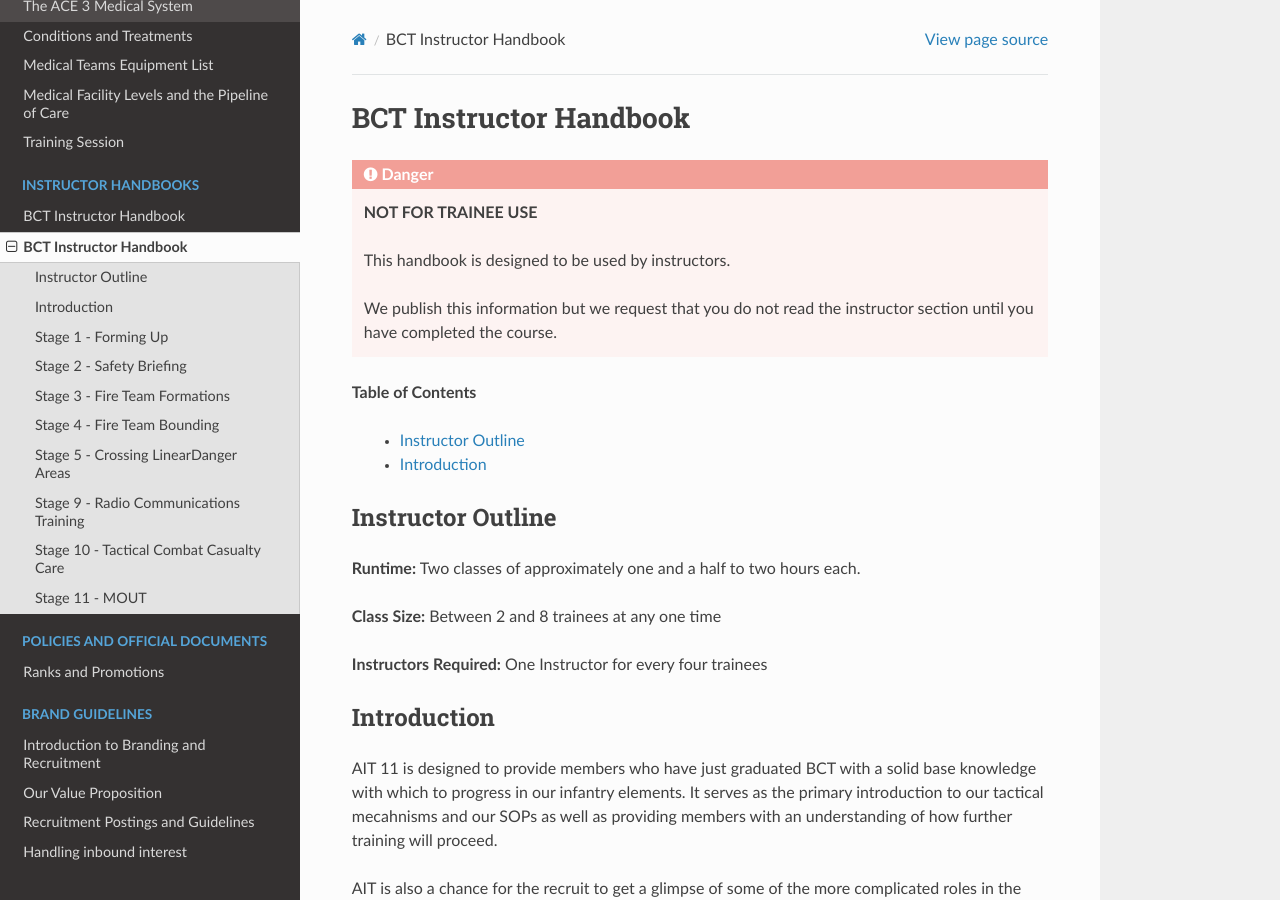
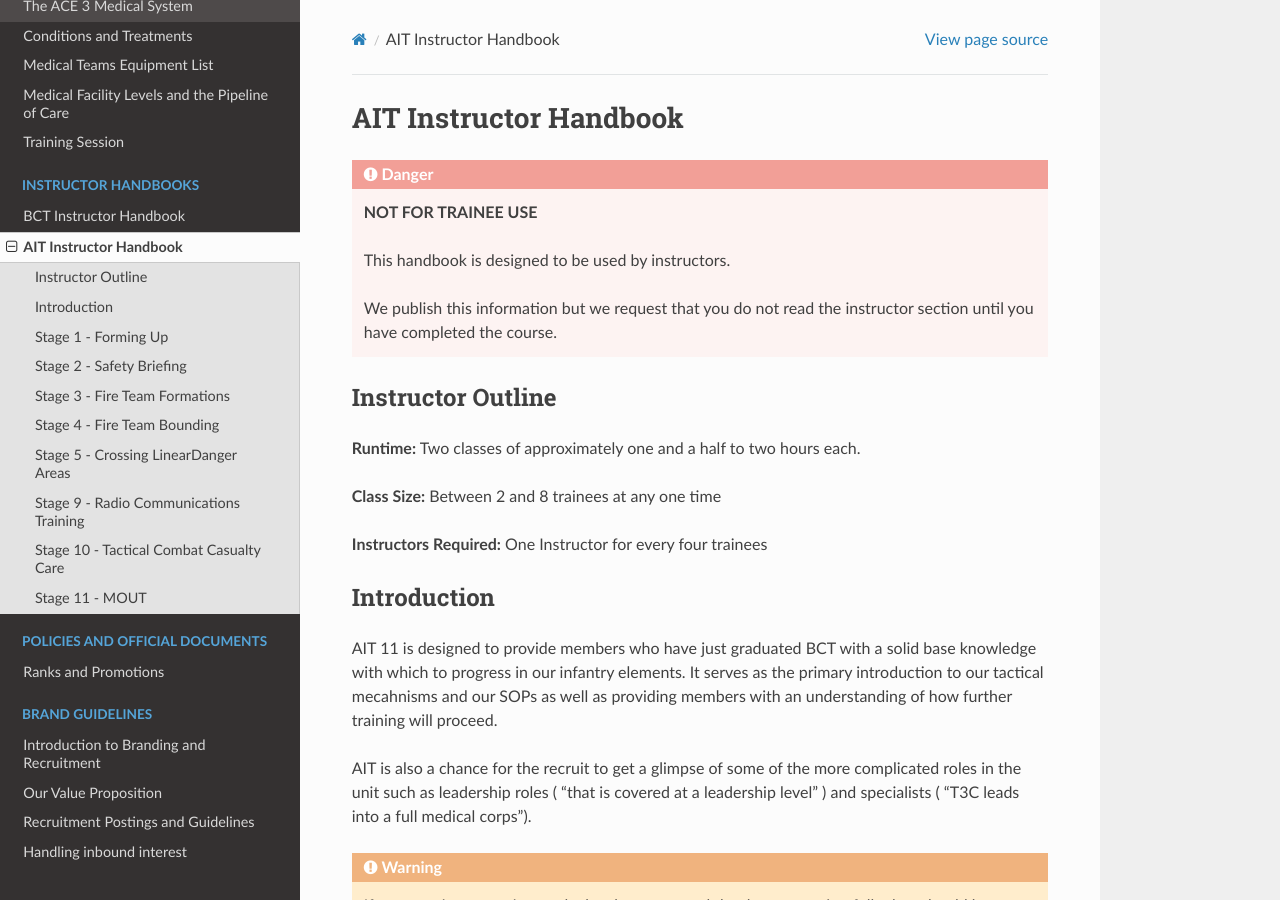
Before and after one commit to 1st-rapid-response-force/Training-Programs, a Sphinx documentation site: the page built from docs/source/ait_11/instructor_manual.rst, in a window 1280 px wide and 900 px high. Built offline with Sphinx 7.4.7 and the Read the Docs theme 2.0.0, drawn with Linux system fonts in a browser that asks for light colours; formulas are drawn with MathJax 3.

Commit message:
Fix some syntax errors
Signed-off-by: Alexander Christie <alex@briefly.io>

```diff
--- a/docs/source/ait_11/instructor_manual.rst
+++ b/docs/source/ait_11/instructor_manual.rst
@@ -1,4 +1,4 @@
-BCT Instructor Handbook
+AIT Instructor Handbook
 ========================
 
 .. DANGER::
@@ -8,13 +8,6 @@
 
   We publish this information but we request that you do not read the instructor section until you have completed the course.
 
-**Table of Contents**
-
-  * :ref:`instructor_outline`
-  * :ref:`introduction`
-
-.. _instructor_outline:
-
 Instructor Outline
 -------------------
 
@@ -23,8 +16,6 @@
 **Class Size:** Between 2 and 8 trainees at any one time
 
 **Instructors Required:** One Instructor for every four trainees
-
-.. _introduction:
 
 Introduction
 ---------------
```
Also changed, not shown: other parts of docs/source/ait_11/instructor_manual.rst (+0 -10 lines).
